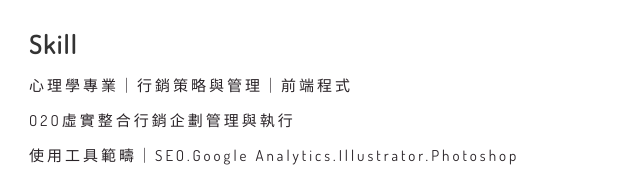
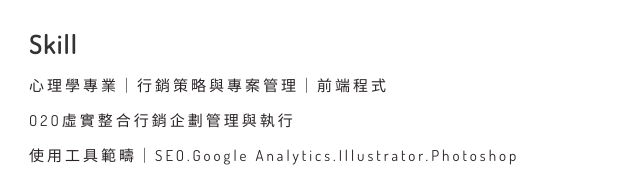
Before and after one commit to Emmasmallchu/my-website, a plain HTML site: page index.html in a window 1280 px wide. Shown: the part 1350-1520 px from the top of the page, 626-1266 px from the left. Drawn offline with Linux system fonts and the light colour scheme.

Commit message:
Update index.html

```diff
--- a/index.html
+++ b/index.html
@@ -64,7 +64,7 @@
           <div class="skill">
             <ul>
               <h3>skill</h3>
-              <li>心理學專業｜行銷策略與管理｜前端程式</li>
+              <li>心理學專業｜行銷策略與專案管理｜前端程式</li>
               <li>O2O虛實整合行銷企劃管理與執行</li>
               <li>使用工具範疇｜SEO.Google analytics.illustrator.photoshop </li>
               <li>程式開發學習方向｜html.css.javascript.ruby</li>
```
